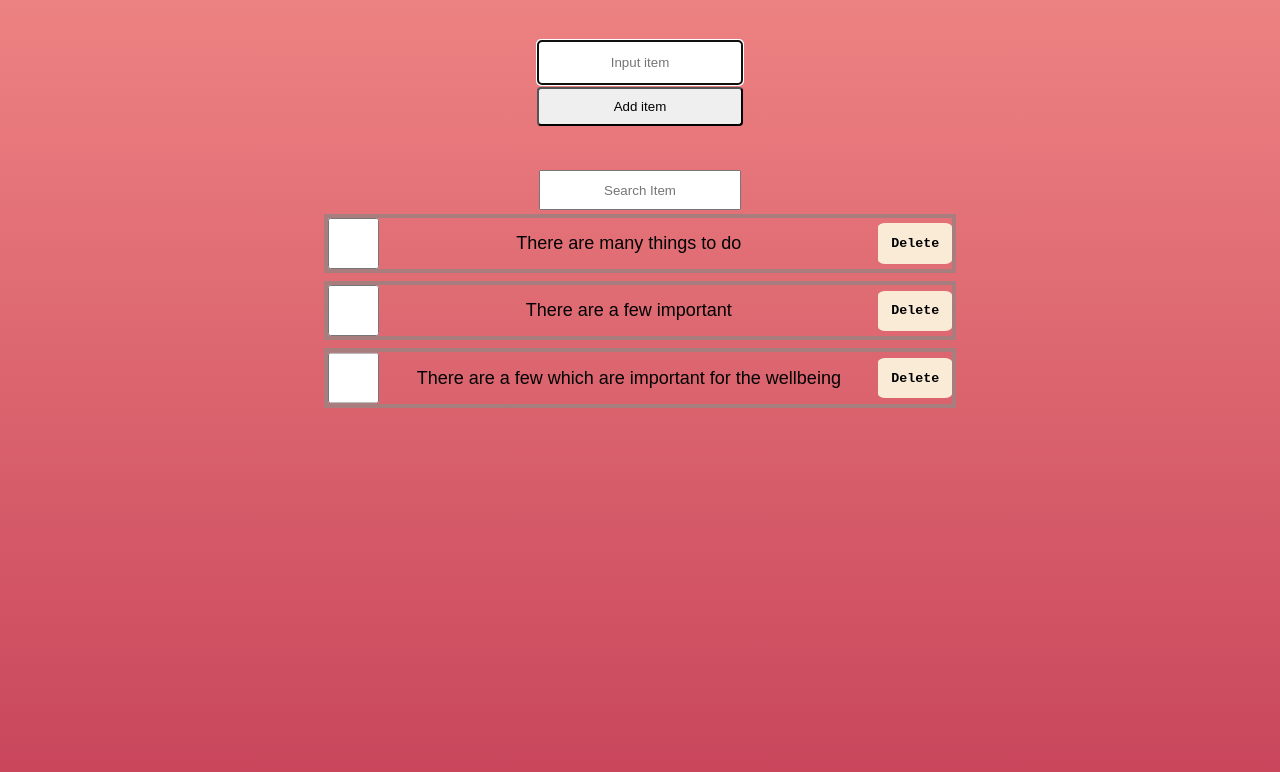
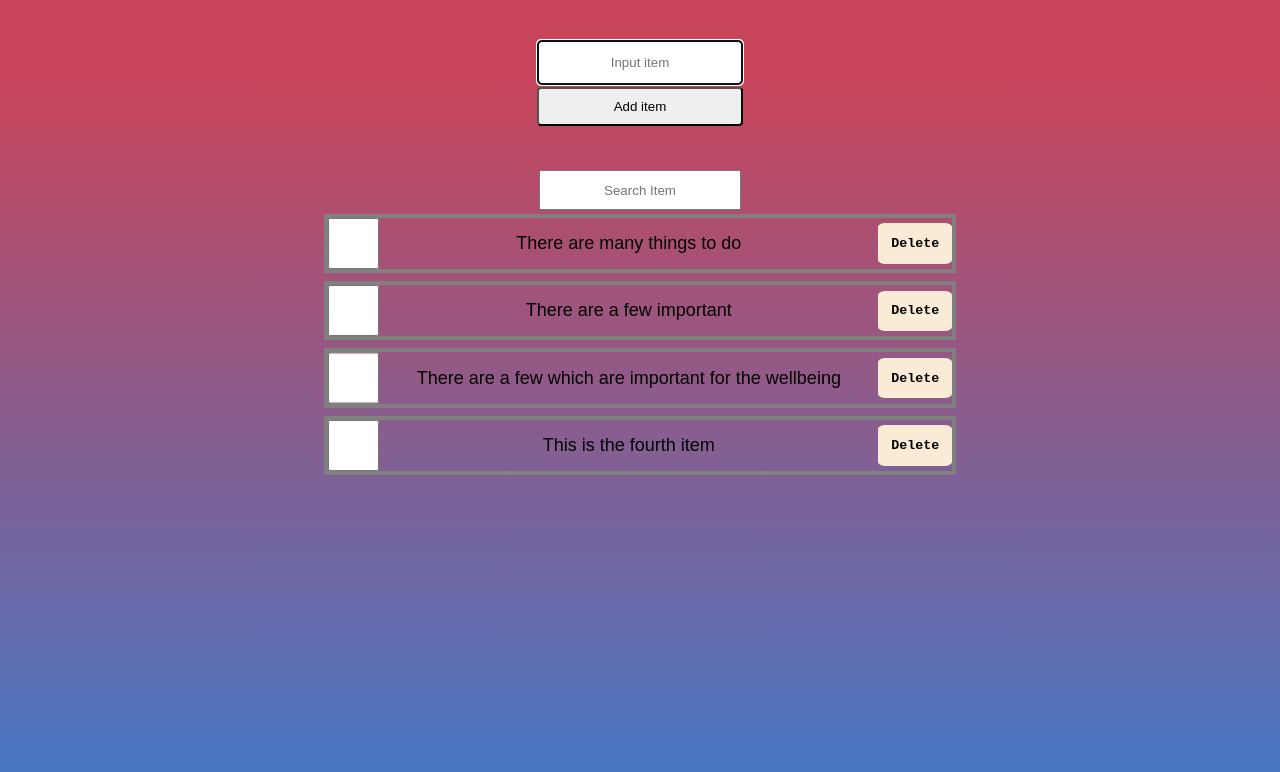
Before and after one commit to oracularzebra/grocery-spa, a React (Create React App) app: page / in a window 1280 px wide. Shown: the top 772 px of the page. Built offline with nearby package versions, Linux system fonts and the light colour scheme; data requests are answered from the project's data file.

Commit message:
Added some more transition in list items

```diff
--- a/data/db.json
+++ b/data/db.json
@@ -14,6 +14,11 @@
       "id": 3,
       "checked": false,
       "value": "There are a few which are important for the wellbeing"
+    },
+    {
+      "id": 4,
+      "checked": false,
+      "value": "This is the fourth item"
     }
   ]
 }
--- a/src/index.css
+++ b/src/index.css
@@ -20,8 +20,8 @@
   align-items: center;
   background: linear-gradient(
     to bottom,
-    rgb(237, 130, 130),
-    rgba(182, 8, 37, 0.756)
+    rgba(182, 8, 37, 0.756) 10%,
+    rgba(8, 78, 182, 0.756)
   );
 }
 /* Editing the inputItem field */
@@ -60,7 +60,7 @@
   flex-grow: 1;
   padding: 0.8vw;
   flex-shrink: 2;
-  transition:background,color 500ms, 500ms ease;
+  transition:background,color 500ms, 1000ms ease;
 }
 .addForm > label > button:hover{
   background-color: greenyellow;
@@ -96,13 +96,20 @@ main > div {
 }
 main > div > nav {
   margin: 4px;
-  border: 4px solid rgb(167, 125, 125);
   align-self: stretch;
   font-size: large;
   display: flex;
   justify-content: space-between;
   align-items: center;
   background-color: inherit;
+  transition-property: border;
+  transition-duration:500ms;
+  transition-timing-function: ease;
+  transition-delay:100ms;
+}
+/* Here we are editing transitions */
+main > div > nav:hover{
+  border:4px  green;
 }
 main > div > nav > input[type="checkbox"] {
   min-width: 4vmax;
--- a/src/itemList.js
+++ b/src/itemList.js
@@ -4,7 +4,13 @@ export default function List({list, handleCheckButton, handleDeleteButton}){
         <div className="list">
             {list.map((item,index)=>{
                 return (
-                    <nav key={item.id}>
+                    <nav key={item.id} style={
+                        item.checked ? {
+                        border:'4px dashed green'
+                    }:{
+                        border:'4px solid grey'
+                    }}
+                    >
                         <input type="checkbox"
                         checked={item.checked}
                         onChange={()=>handleCheckButton(item.id)}
```
